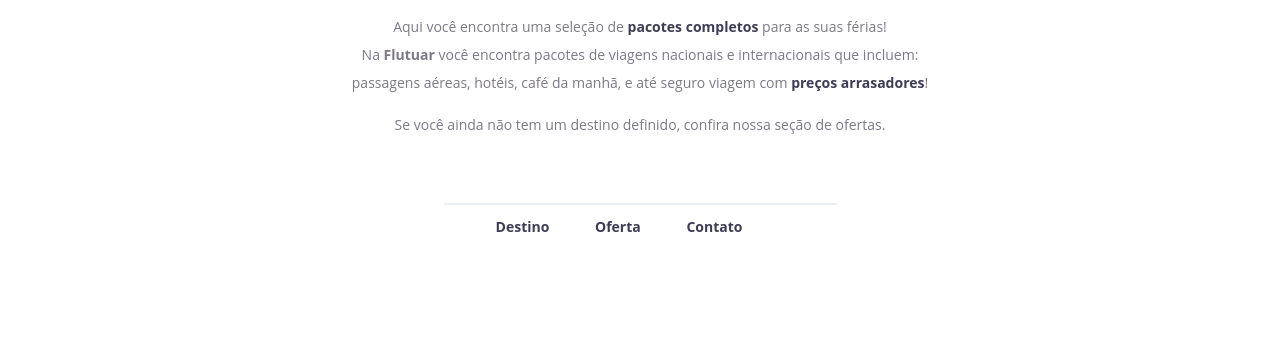
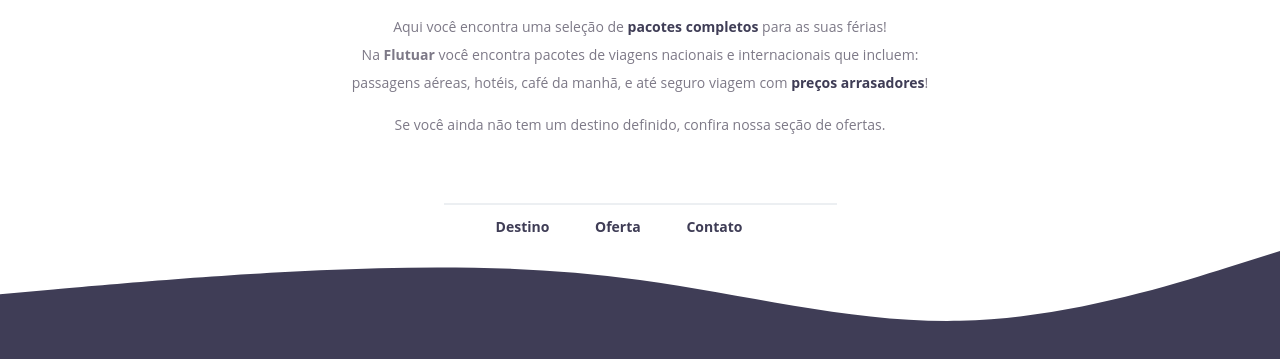
Before and after one commit to RenanBonani/Desafio-RecriandoLayout, a plain HTML site: page index.html in a window 1280 px wide. Shown: the part 419-778 px from the top of the page. Drawn offline with Linux system fonts and the light colour scheme.

Commit message:
correção no wave e titulo

```diff
--- a/index.html
+++ b/index.html
@@ -7,7 +7,7 @@
 
   <meta charset="UTF-8" />
   <meta name="viewport" content="width=device-width, initial-scale=1.0" />
-  <title>Móveis customizados</title>
+  <title>Flutuar</title>
   <link href="https://fonts.googleapis.com/css2?family=Dosis:wght@200..800&display=swap" rel="stylesheet">
   <link rel="stylesheet" href="style.css" />
 </head>
@@ -31,9 +31,7 @@
     <a target="_blank" href="https://">Destino</a>
     <a target="_blank" href="https://">Oferta</a>
     <a target="_blank" href="https://">Contato</a>
-    <link class="wave" rel="shortcut icon" href="images/wave.svg" type="image" />
-    <link rel="shortcut icon" href="images/vector.svg" type="image" />
-
+    <img class="wave" src="./images/wave.svg" alt="Imagem de onda" />
   </footer>
 </body>
 
--- a/style.css
+++ b/style.css
@@ -9,7 +9,7 @@ main {
   margin: 64px auto;
 }
 
-img {
+main img {
   width: 350px;
   margin-bottom: 32px;
 }
@@ -62,13 +62,9 @@ footer a {
 }
 
 /* Wave */
-/* .wave {
-  position: absolute;
-  height: 104px;
+.wave {
+  position: fixed;
   bottom: 0;
   left: 0;
-  right: 0;
-
-  background: url(images/wave.svg) #3f3d56;
-  transform: matrix(-1, 0, 0, 1, 0, 0);
-} */
+  width: 100%;
+}
```
Also changed, not shown: 1 other file.
